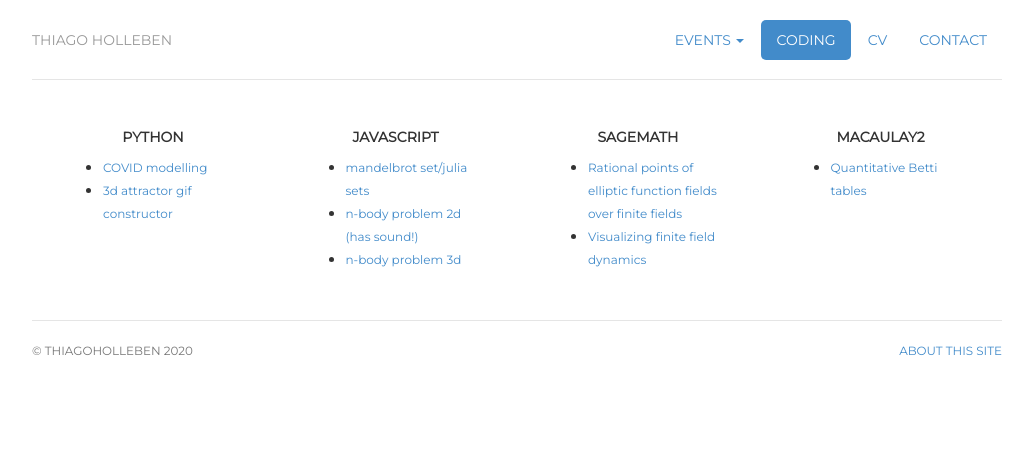
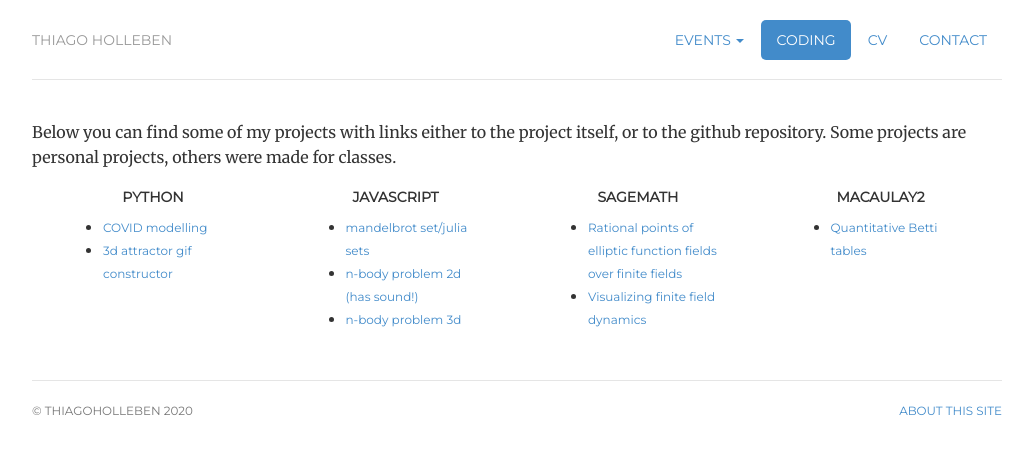
Before and after one commit to hollebenthiago/hollebenthiago.github.io, a Jekyll site: the page built from coding/index.html, in a window 1280 px wide. Shown: the top 454 px of the page, without its empty margins (123-1156 px from the left). Built offline with Jekyll 4.4.1, drawn with Linux system fonts in a browser that asks for light colours.

Commit message:
adding some text

```diff
--- a/coding/index.html
+++ b/coding/index.html
@@ -10,9 +10,9 @@ description: Thiago Holleben is a graduate student at UFRJ.
 ---
 <!-- <div class="jumbotron"> -->
 <div class="row marketing">
+    <p>Below you can find some of my projects with links either to the project itself, or to the github repository. Some projects are personal projects, others were made for classes.</p>
     <div class="col-sm-3">
         <div class="card" style="width: 18rem;">
-            <!--<img class="card-img-top" src="../img/pythonlogoonly.png" alt="Card image cap">-->
             <div class="card-body">
                 <h5 class="card-title">Python</h5>
                 <ul>
@@ -28,7 +28,6 @@ description: Thiago Holleben is a graduate student at UFRJ.
     </div>
     <div class="col-sm-3">
         <div class="card" style="width: 18rem;">
-            <!--<img class="card-img-top" style="border-radius: 15%;" src="../img/jslogo.png" alt="Card image cap">-->
             <div class="card-body">
                 <h5 class="card-title">Javascript</h5>
                 <ul>
@@ -47,7 +46,6 @@ description: Thiago Holleben is a graduate student at UFRJ.
     </div>
     <div class="col-sm-3">
         <div class="card" style="width: 18rem;">
-            <!--<img class="card-img-top" src="../img/sagemathlogo.jpg" alt="Card image cap">-->
             <div class="card-body">
                 <h5 class="card-title">Sagemath</h5>
                 <ul>
@@ -63,7 +61,6 @@ description: Thiago Holleben is a graduate student at UFRJ.
     </div>
     <div class="col-sm-3">
         <div class="card" style="width: 18rem">
-            <!--<img class="card-img-top"  src="../img/macaulay2logo.jpg" alt="Card image cap">-->
             <div class="card-body">
                 <h5 class="card-title">Macaulay2</h5>
                 <ul>
```
